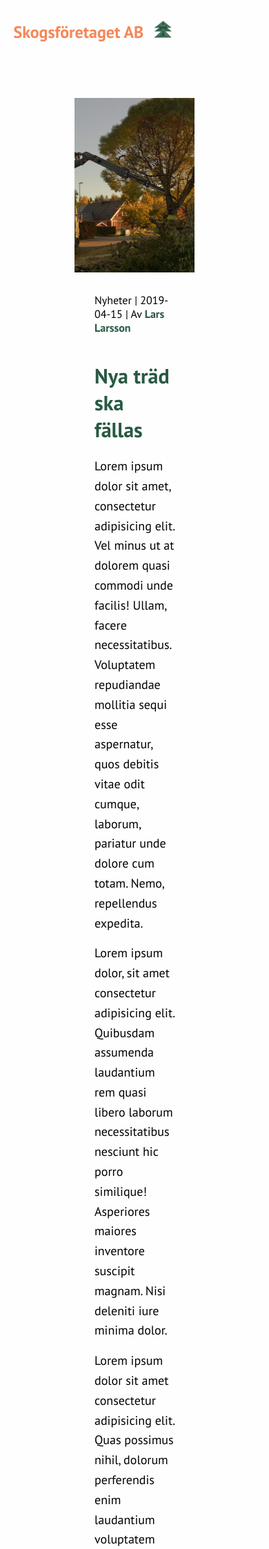
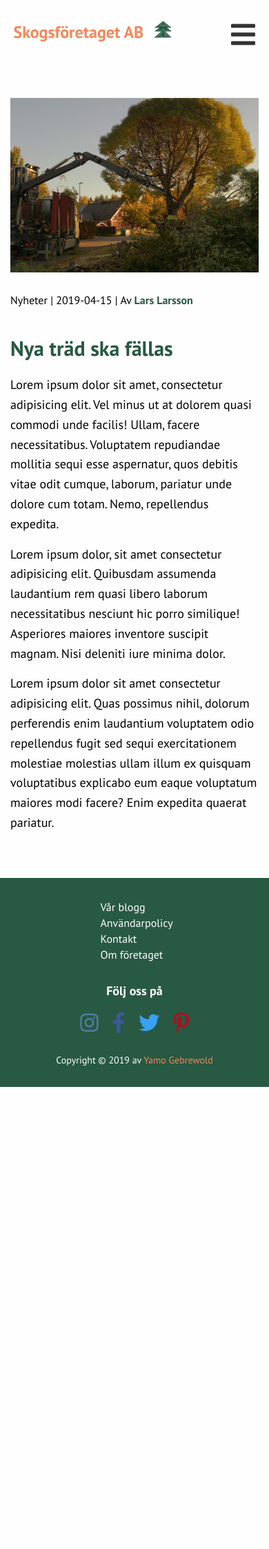
Before and after one commit to Yamo93/skogsforetaget, a PHP site: page /nyhet1.html in a window 390 px wide. Shown: the top 2246 px of the page at 69% size. After the commit the page ends 1576 px from the top, so only its background shows below. Run offline with PHP 8.4, Linux system fonts and the light colour scheme; some libraries are stand-ins or nearby versions.

Commit message:
finished responsiveness

```diff
--- a/css/style.css
+++ b/css/style.css
@@ -172,7 +172,7 @@ a:hover, a:active {
   .features__box {
     width: 30%;
     border: .2px solid #777;
-    box-shadow: 1px 1.5px 2px rgba(0, 0, 0, 0.5);
+    box-shadow: 1px 1.5px 2px rgba(221, 221, 221, 0.5);
     text-align: center; }
     @media screen and (max-width: 770px) {
       .features__box {
@@ -286,6 +286,9 @@ a:hover, a:active {
   @media screen and (max-width: 450px) {
     .newswrapper {
       padding: 3rem 1rem; } }
+
+.glide__arrow--left, .glide__arrow--right {
+  font-family: "PT Sans", sans-serif; }
 
 .mainnews {
   width: 70%; }
@@ -701,6 +704,9 @@ a:hover, a:active {
 
 .post {
   padding: 5rem; }
+  @media screen and (max-width: 500px) {
+    .post {
+      padding: 5rem 1.5rem; } }
   .post__img {
     width: 60%;
     margin: 0 auto;
@@ -709,11 +715,23 @@ a:hover, a:active {
     background-image: url(../img/frontnews.jpg);
     background-position: center;
     background-size: cover; }
+    @media screen and (max-width: 650px) {
+      .post__img {
+        width: 100%; } }
   .post__date {
     width: 40%;
     margin: 0 auto;
     font-size: 1.6rem;
     margin-bottom: 4rem; }
+    @media screen and (max-width: 650px) {
+      .post__date {
+        width: 80%; } }
+    @media screen and (max-width: 500px) {
+      .post__date {
+        width: 95%; } }
+    @media screen and (max-width: 400px) {
+      .post__date {
+        width: 100%; } }
     .post__date span {
       color: #285943;
       font-weight: bold; }
@@ -723,8 +741,26 @@ a:hover, a:active {
     font-size: 3rem;
     color: #285943;
     margin-bottom: 2rem; }
+    @media screen and (max-width: 650px) {
+      .post__title {
+        width: 80%; } }
+    @media screen and (max-width: 500px) {
+      .post__title {
+        width: 95%; } }
+    @media screen and (max-width: 400px) {
+      .post__title {
+        width: 100%; } }
   .post__para {
     width: 40%;
     margin: 0 auto;
     margin-bottom: 1.5rem;
     line-height: 1.6em; }
+    @media screen and (max-width: 650px) {
+      .post__para {
+        width: 80%; } }
+    @media screen and (max-width: 500px) {
+      .post__para {
+        width: 95%; } }
+    @media screen and (max-width: 400px) {
+      .post__para {
+        width: 100%; } }
--- a/index.html
+++ b/index.html
@@ -31,7 +31,7 @@
         <nav class="navbar">
             <h1 class="navbar__title">
                 <a href="#" class="logolink">Skogsföretaget AB
-                <span><img src="img/icon/tree_final.svg" class="navbar__title-icon"></span>
+                <span><img src="img/icon/tree_final.svg" class="navbar__title-icon" alt="Skogsföretagets symbol i form av ett träd"></span>
                 </a>
             </h1>
             <ul class="navbar__menu">
--- a/js/main.js
+++ b/js/main.js
@@ -19,3 +19,13 @@ function hideDropdown() {
     DOMelements.dropdown.style.transform = 'translateY(-100vh)';
     DOMelements.backdrop.style.display = 'none';
 }
+
+if(document.querySelector('.frontmainnews')) {
+        if (window.navigator.userAgent.indexOf("Edge") > -1 || window.navigator.userAgent.indexOf("MSIE") > -1 || window.navigator.userAgent.indexOf("Trident/") > -1) {
+            let elementsArray = document.querySelectorAll('.frontmainnews');
+
+            for (let i = 0; i < elementsArray.length; i++) {
+                elementsArray[i].style.backgroundImage = 'url("../img/frontnews.jpg")';
+            }
+        }
+}
--- a/nyhet1.html
+++ b/nyhet1.html
@@ -17,6 +17,16 @@
     <link rel="stylesheet" href="css/style.css">
 </head>
 <body>
+    <div class="backdrop"></div>
+    <div class="dropdown">
+        <ul>
+            <li class="dropdown-close">&times;</li>
+            <li><a href="index.html">Hem</a></li>
+            <li><a href="#">Nyheter</a></li>
+            <li><a href="omoss.html">Om oss</a></li>
+            <li><a href="kontakt.html">Kontakt</a></li>
+        </ul>
+    </div>
     <header class="header">
         <nav class="navbar">
             <h1 class="navbar__title">
@@ -30,6 +40,7 @@
                 <li class="navbar__menu-item"><a href="omoss.html">Om oss</a></li>
                 <li class="navbar__menu-item"><a href="kontakt.html">Kontakt</a></li>
             </ul>
+            <i class="fas fa-bars hamburger"></i>
         </nav>
     </header>
 
@@ -63,5 +74,6 @@
         </div>
         <p class="copy">Copyright &copy; 2019 av <span>Yamo Gebrewold</span></p>
     </footer>
+    <script src="js/main.js"></script>
 </body>
 </html>
--- a/nyheter.html
+++ b/nyheter.html
@@ -36,7 +36,7 @@
         <nav class="navbar">
             <h1 class="navbar__title">
                 <a href="#" class="logolink">Skogsföretaget AB
-                <span><img src="img/icon/tree_final.svg" class="navbar__title-icon"></span>
+                <span><img src="img/icon/tree_final.svg" class="navbar__title-icon" alt="Skogsföretagets symbol i form av ett träd"></span>
                 </a>
             </h1>
             <ul class="navbar__menu">
--- a/omoss.html
+++ b/omoss.html
@@ -31,7 +31,7 @@
         <nav class="navbar">
             <h1 class="navbar__title">
                 <a href="#" class="logolink">Skogsföretaget AB
-                <span><img src="img/icon/tree_final.svg" class="navbar__title-icon"></span>
+                <span><img src="img/icon/tree_final.svg" class="navbar__title-icon" alt="Skogsföretagets symbol i form av ett träd"></span>
                 </a>
             </h1>
             <ul class="navbar__menu">
--- a/sass/features.scss
+++ b/sass/features.scss
@@ -11,7 +11,7 @@
     &__box {
         width: 30%;
         border: .2px solid #777;
-        box-shadow: 1px 1.5px 2px rgba(0, 0, 0, .5);
+        box-shadow: 1px 1.5px 2px rgba(#DDD, .5);
         text-align: center;
 
         @include mediaquery(770px) {
--- a/sass/news.scss
+++ b/sass/news.scss
@@ -18,6 +18,10 @@
     @include mediaquery(450px) {
       padding: 3rem 1rem;
     }
+}
+
+.glide__arrow--left, .glide__arrow--right {
+    font-family: $primary-font;
 }
 
 .mainnews {
--- a/sass/post.scss
+++ b/sass/post.scss
@@ -1,5 +1,9 @@
 .post {
     padding: 5rem;
+
+    @include mediaquery(500px) {
+        padding: 5rem 1.5rem;
+    }
 
     &__img {
         width: 60%;
@@ -9,6 +13,10 @@
         background-image: url(../img/frontnews.jpg);
         background-position: center;
         background-size: cover;
+
+        @include mediaquery(650px) {
+          width: 100%;
+        }
     }
 
     &__date {
@@ -16,6 +24,18 @@
         margin: 0 auto;
         font-size: 1.6rem;
         margin-bottom: 4rem;
+
+        @include mediaquery(650px) {
+            width: 80%;
+        }
+
+        @include mediaquery(500px) {
+            width: 95%;
+        }
+
+        @include mediaquery(400px) {
+            width: 100%;
+        }
 
         span {
             color: $primary-color;
@@ -29,6 +49,18 @@
         font-size: 3rem;
         color: $primary-color;
         margin-bottom: 2rem;
+
+        @include mediaquery(650px) {
+            width: 80%;
+        }
+
+        @include mediaquery(500px) {
+            width: 95%;
+        }
+
+        @include mediaquery(400px) {
+            width: 100%;
+        }
     }
 
     &__para {
@@ -36,5 +68,17 @@
         margin: 0 auto;
         margin-bottom: 1.5rem;
         line-height: 1.6em;
+
+        @include mediaquery(650px) {
+            width: 80%;
+        }
+
+        @include mediaquery(500px) {
+            width: 95%;
+        }
+
+        @include mediaquery(400px) {
+            width: 100%;
+        }
     }
 }
```
Also changed, not shown: kontakt.html (+18 -18 lines).
